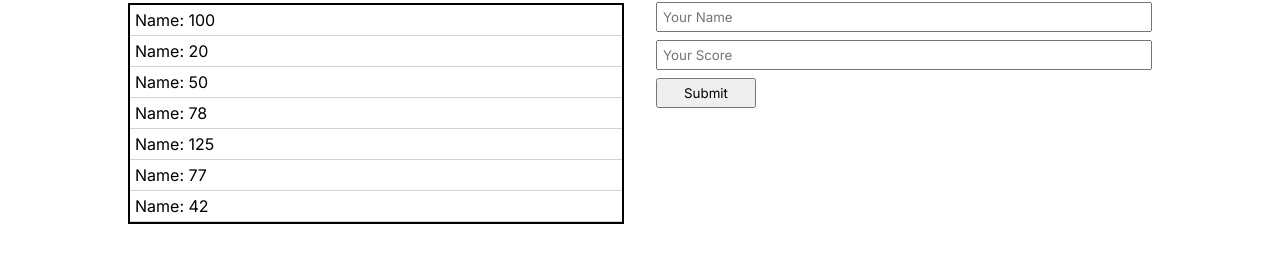
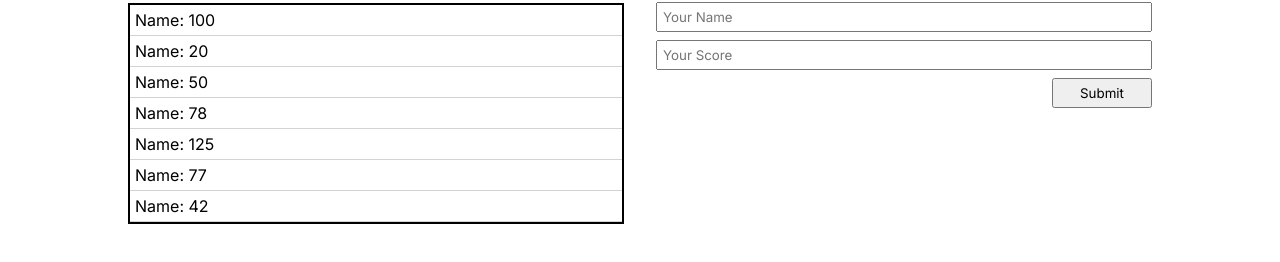
Before and after one commit to DJ-MrJay/Leaderboard, a plain HTML site: page index.html in a window 1280 px wide. Shown: the part 162-424 px from the top of the page. Drawn offline with Linux system fonts and the light colour scheme.

Commit message:
Style submit button

```diff
--- a/style.css
+++ b/style.css
@@ -7,7 +7,7 @@
     font-family: 'Inter', sans-serif;
     text-decoration: none;
     list-style: none;
-  }
+}
 
 .nav {
     background-color: aliceblue;
@@ -60,6 +60,10 @@ button {
     padding: 5px 10px;
 }
 
+form button {
+    align-self: flex-end;
+}
+
 input {
     padding: 5px;
 }
```
